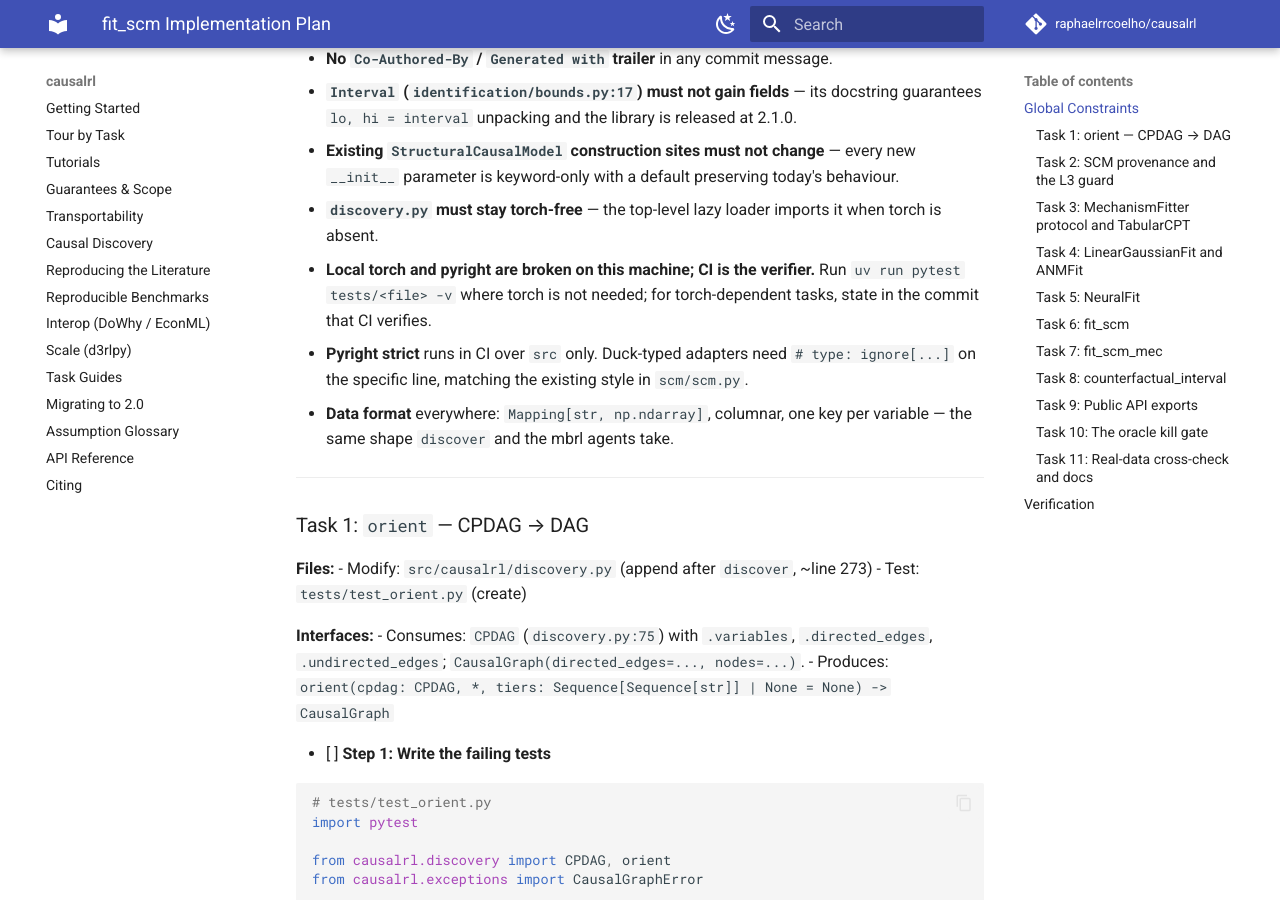
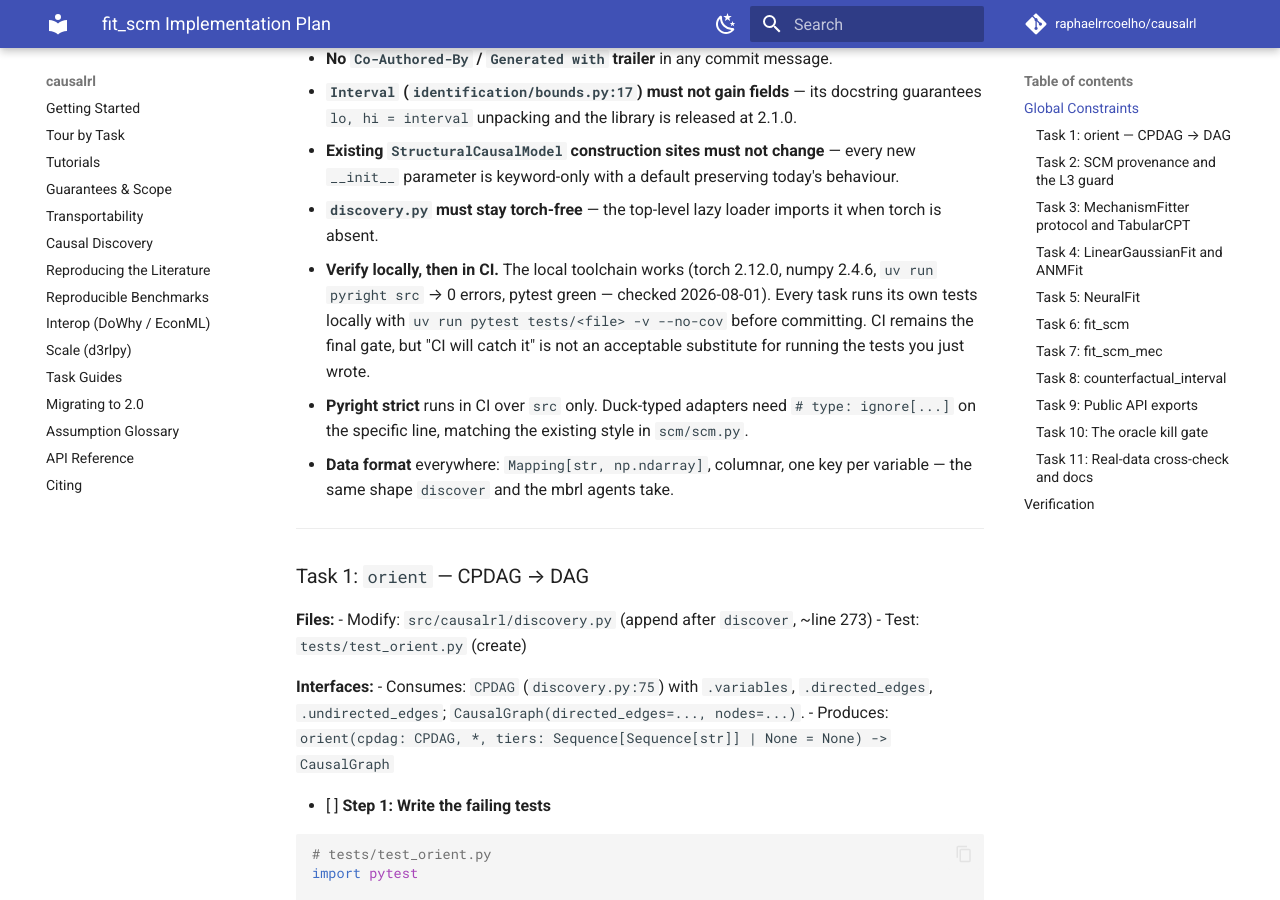
Before and after one commit to raphaelrrcoelho/causalrl, an MkDocs documentation site: the page built from docs/learned_scm/plans/2026-08-01-fit-scm.md, in a window 1280 px wide and 900 px high, scrolled down 681 px. Built offline with MkDocs 1.6.1 and Material for MkDocs 9.7.7, drawn with Linux system fonts in a browser that asks for light colours; comment, search, counter and statistics services are not loaded; some of the changed text lies outside the part shown.

Commit message:
docs(plan): correct the stale local-toolchain constraint -- verify locally, CI is the gate

```diff
--- a/docs/learned_scm/plans/2026-08-01-fit-scm.md
+++ b/docs/learned_scm/plans/2026-08-01-fit-scm.md
@@ -17,7 +17,7 @@
 - **`Interval` (`identification/bounds.py:17`) must not gain fields** — its docstring guarantees `lo, hi = interval` unpacking and the library is released at 2.1.0.
 - **Existing `StructuralCausalModel` construction sites must not change** — every new `__init__` parameter is keyword-only with a default preserving today's behaviour.
 - **`discovery.py` must stay torch-free** — the top-level lazy loader imports it when torch is absent.
-- **Local torch and pyright are broken on this machine; CI is the verifier.** Run `uv run pytest tests/<file> -v` where torch is not needed; for torch-dependent tasks, state in the commit that CI verifies.
+- **Verify locally, then in CI.** The local toolchain works (torch 2.12.0, numpy 2.4.6, `uv run pyright src` → 0 errors, pytest green — checked 2026-08-01). Every task runs its own tests locally with `uv run pytest tests/<file> -v --no-cov` before committing. CI remains the final gate, but "CI will catch it" is not an acceptable substitute for running the tests you just wrote.
 - **Pyright strict** runs in CI over `src` only. Duck-typed adapters need `# type: ignore[...]` on the specific line, matching the existing style in `scm/scm.py`.
 - **Data format** everywhere: `Mapping[str, np.ndarray]`, columnar, one key per variable — the same shape `discover` and the mbrl agents take.
 
@@ -860,7 +860,7 @@ git commit -m "feat(scm): LinearGaussianFit + ANMFit continuous mechanism fitter
 - Consumes: `FittedMechanism`; `NeuralMechanism` (`scm/mechanisms.py:60`).
 - Produces: `NeuralFit(hidden: int = 32, epochs: int = 200, lr: float = 0.01, seed: int = 0)`, reporting `invertible=True` (additive-noise head).
 
-**Note:** local torch is broken; CI verifies this task. Keep the test small and fixed-seed.
+**Note:** keep the test small and fixed-seed — it trains a real network, so it must stay fast enough for CI.
 
 - [ ] **Step 1: Write the failing test**
 
@@ -968,8 +968,8 @@ Add `NeuralMechanism` to the `causalrl.scm.mechanisms` import.
 
 - [ ] **Step 4: Run the test to verify it passes**
 
-Run: `uv run pytest tests/test_scm_fitters.py -v -k neural`
-Expected: PASS. If local torch is broken, state that in the commit body and rely on CI.
+Run: `uv run pytest tests/test_scm_fitters.py -v -k neural --no-cov`
+Expected: PASS. If the tolerance is marginal, raise `epochs` rather than loosening the assertion.
 
 - [ ] **Step 5: Commit**
 
@@ -2145,8 +2145,8 @@ Design: `DESIGN.md`. Plan: `plans/2026-08-01-fit-scm.md`. Sequence **1 → 4 →
 
 **Branch:** `learn-the-scm`.
 
-Local torch and pyright are broken on this machine, so **CI is the verifier** — nothing counts as
-green until the GitHub Actions run passes.
+The local toolchain works (torch 2.12.0, numpy 2.4.6, `pyright src` clean — checked 2026-08-01), so
+tasks verify locally first; CI is still the final gate before anything is called green.
 
 ## Sub-project 1 — `fit_scm` (this plan)
 
```
Also changed, not shown: docs/learned_scm/DESIGN.md (+3 -3 lines).
